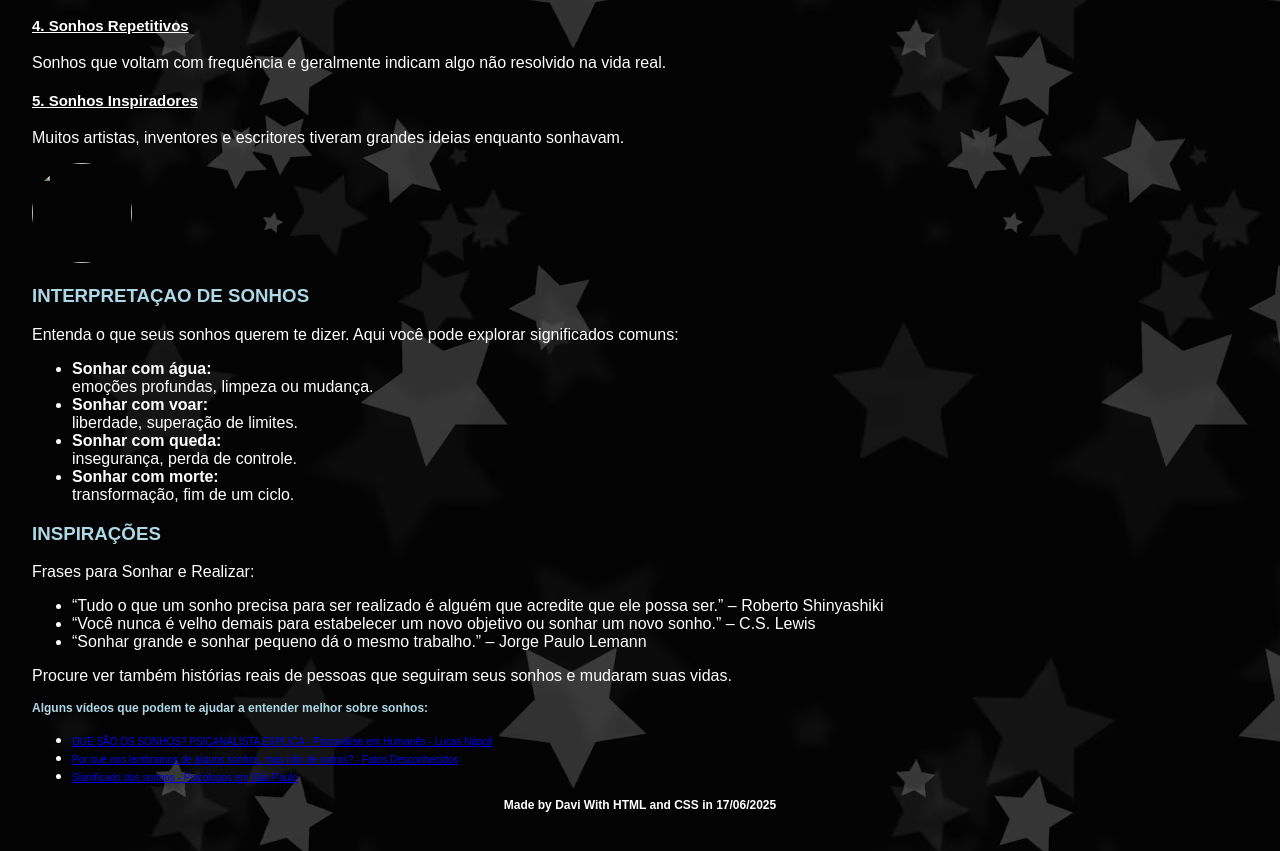
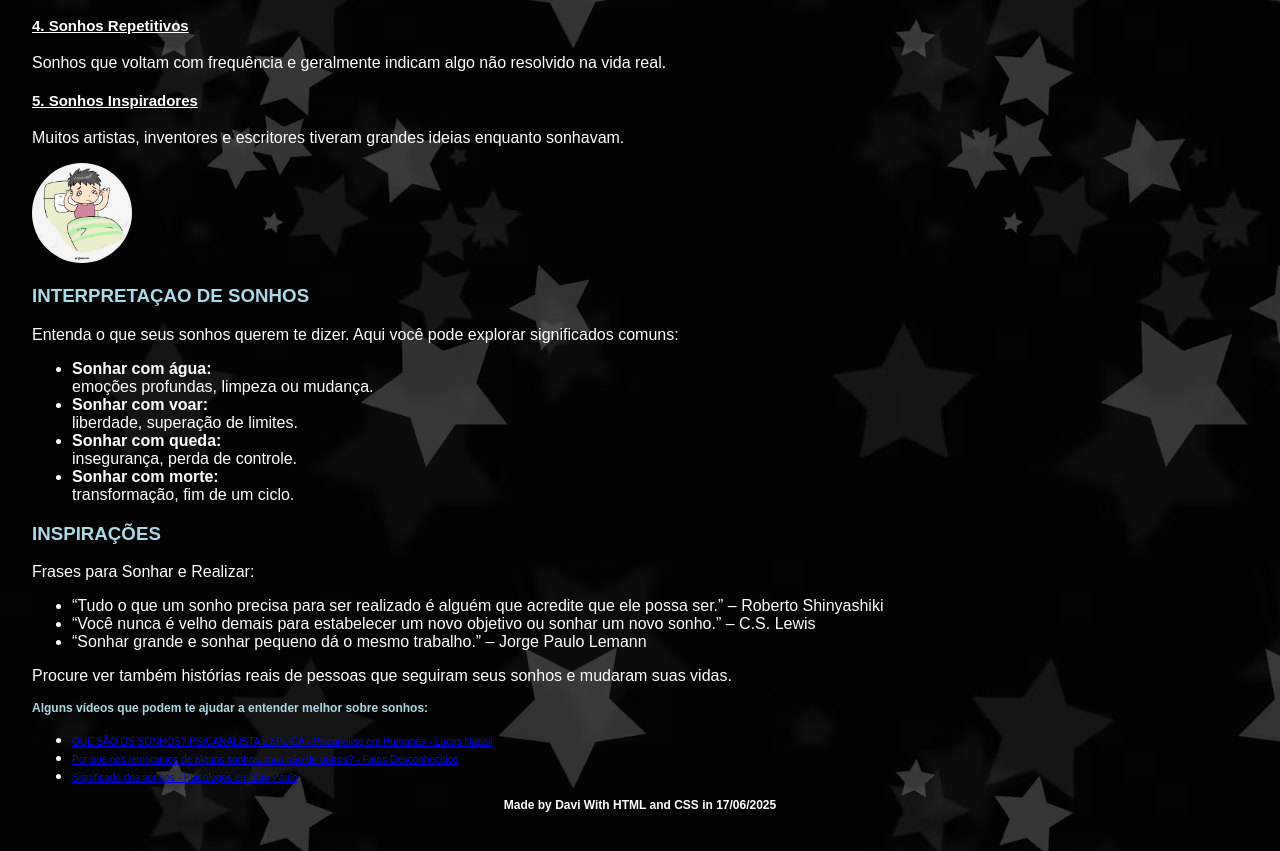
Before and after one commit to davizin17/sonhos, a plain HTML site: page index.html in a window 1280 px wide. Shown: the part 922-1773 px from the top of the page. Drawn offline with Linux system fonts and the light colour scheme; the site is published under a folder, as on GitHub Pages, so addresses that start at the root find nothing.

Commit message:
mudança de erro

```diff
--- a/index.html
+++ b/index.html
@@ -44,7 +44,7 @@
     <p>Sonhos que voltam com frequência e geralmente indicam algo não resolvido na vida real.</p>
     <h4>5. Sonhos Inspiradores</h4>
     <p>Muitos artistas, inventores e escritores tiveram grandes ideias enquanto sonhavam.</p>
-<div><img src="/assets/1657b2cab93c7c8.jpg" alt=""></div>
+<div><img src="./assets/1657b2cab93c7c8.jpg" alt=""></div>
 </section>
 <section>
     <h3>INTERPRETAÇAO DE SONHOS</h3>
```
